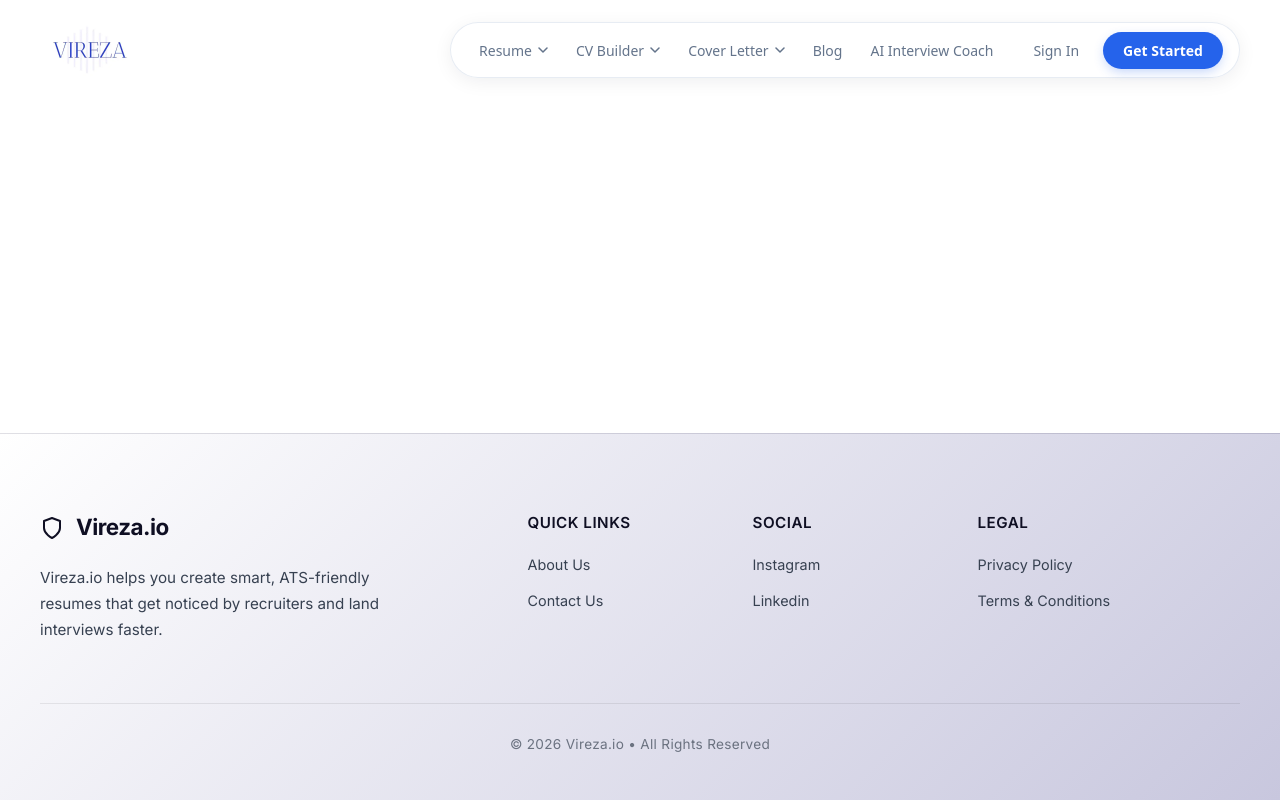
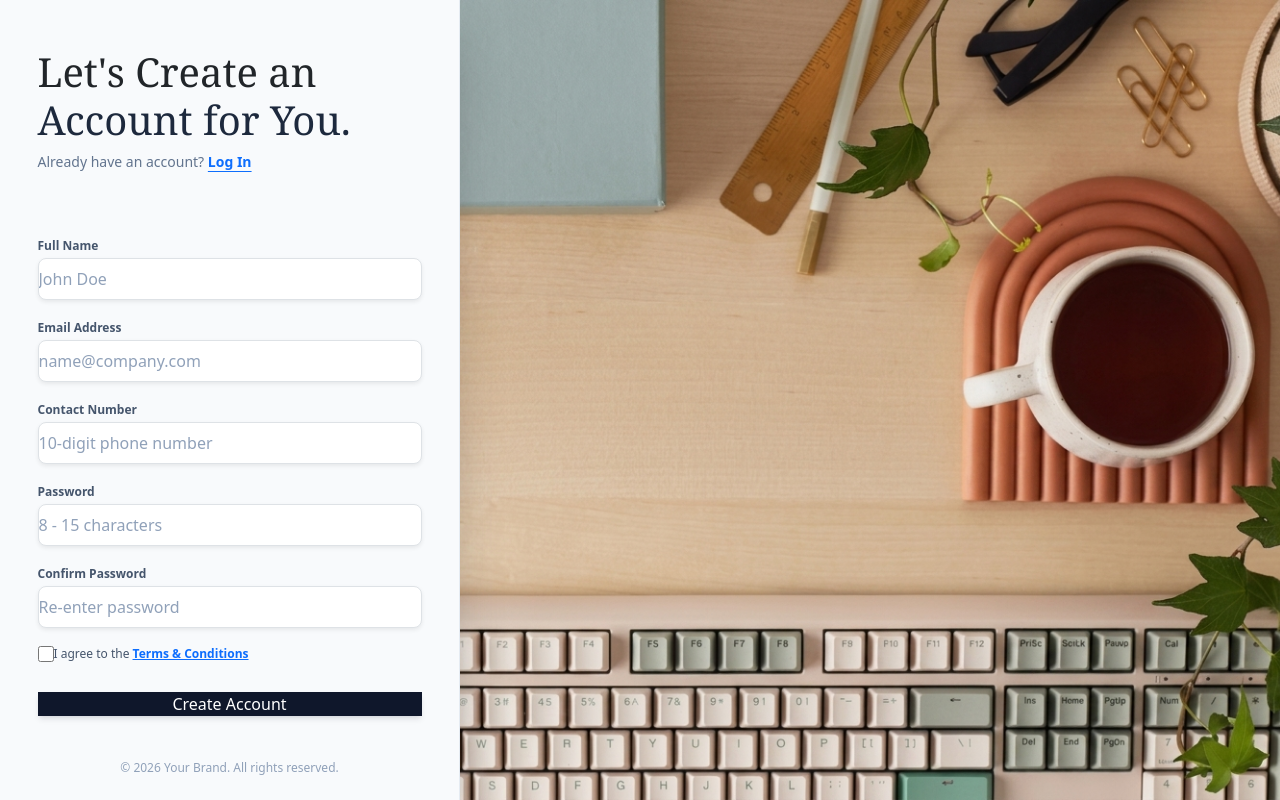
Before and after one commit to ojhaprabhanshu-ui/Minors, a React (Vite) app in the folder frontend/: page /signup in a window 1280 px wide. Built offline with nearby package versions, Linux system fonts and the light colour scheme.

Commit message:
Add signup/login pages with proper routing and styling

```diff
--- a/frontend/index.html
+++ b/frontend/index.html
@@ -5,15 +5,29 @@
     <link rel="icon" type="image/svg+xml" href="/favicon.svg" />
     <meta name="viewport" content="width=device-width, initial-scale=1.0" />
     <!-- Font Awesome CDN (Free v6.5.1) -->
-    <link rel="stylesheet" href="https://cdnjs.cloudflare.com/ajax/libs/font-awesome/6.5.1/css/all.min.css" crossorigin="anonymous" referrerpolicy="no-referrer" />
+    <link
+      rel="stylesheet"
+      href="https://cdnjs.cloudflare.com/ajax/libs/font-awesome/6.5.1/css/all.min.css"
+      crossorigin="anonymous"
+      referrerpolicy="no-referrer"
+    />
 
     <!-- Bootstrap CSS -->
-    <link href="https://cdn.jsdelivr.net/npm/bootstrap@5.3.8/dist/css/bootstrap.min.css" rel="stylesheet" integrity="sha384-sRIl4kxILFvY47J16cr9ZwB07vP4J8+LH7qKQnuqkuIAvNWLzeN8tE5YBujZqJLB" crossorigin="anonymous">
+    <link
+      href="https://cdn.jsdelivr.net/npm/bootstrap@5.3.8/dist/css/bootstrap.min.css"
+      rel="stylesheet"
+      integrity="sha384-sRIl4kxILFvY47J16cr9ZwB07vP4J8+LH7qKQnuqkuIAvNWLzeN8tE5YBujZqJLB"
+      crossorigin="anonymous"
+    />
     <title>Vireza</title>
   </head>
   <body>
     <div id="root"></div>
     <script type="module" src="/src/main.jsx"></script>
-    <script src="https://cdn.jsdelivr.net/npm/bootstrap@5.3.8/dist/js/bootstrap.bundle.min.js" integrity="sha384-FKyoEForCGlyvwx9Hj09JcYn3nv7wiPVlz7YYwJrWVcXK/BmnVDxM+D2scQbITxI" crossorigin="anonymous"></script>
+    <script
+      src="https://cdn.jsdelivr.net/npm/bootstrap@5.3.8/dist/js/bootstrap.bundle.min.js"
+      integrity="sha384-FKyoEForCGlyvwx9Hj09JcYn3nv7wiPVlz7YYwJrWVcXK/BmnVDxM+D2scQbITxI"
+      crossorigin="anonymous"
+    ></script>
   </body>
 </html>
--- a/frontend/package.json
+++ b/frontend/package.json
@@ -10,6 +10,7 @@
     "preview": "vite preview"
   },
   "dependencies": {
+    "@tailwindcss/postcss": "^4.3.3",
     "@tailwindcss/vite": "^4.3.3",
     "react": "^19.2.8",
     "react-dom": "^19.2.8",
@@ -20,10 +21,13 @@
     "@types/react": "^19.2.17",
     "@types/react-dom": "^19.2.3",
     "@vitejs/plugin-react": "^6.0.4",
+    "autoprefixer": "^10.5.4",
     "eslint": "^10.8.0",
     "eslint-plugin-react-hooks": "^7.1.1",
     "eslint-plugin-react-refresh": "^0.5.3",
     "globals": "^17.7.0",
+    "postcss": "^8.5.26",
+    "tailwindcss": "^4.3.3",
     "vite": "^8.2.0"
   }
 }
--- /dev/null
+++ b/frontend/postcss.config.js
@@ -0,0 +1,5 @@
+export default {
+  plugins: {
+    '@tailwindcss/postcss': {},
+  },
+}
--- a/frontend/src/App.jsx
+++ b/frontend/src/App.jsx
@@ -1,23 +1,31 @@
 import React from "react";
-import { Routes, Route } from "react-router-dom";
+import { Routes, Route, useLocation } from "react-router-dom";
 import Navbar from "./landing_page/Navbar";
 import Footer from "./landing_page/Footer";
 import Homepage from "./landing_page/home/Homepage";
 import ResumeATSpage from "./landing_page/resume/ResumeATSpage";
 import "./landing_page/css/App.css";
+import Signup from "./landing_page/signup/Signup";
+import Login from "./landing_page/login/login_page";
 
 function App() {
+  const location = useLocation();
+  const hideLayout = ["/signup", "/login"].includes(location.pathname);
+
   return (
     <div className="app-container">
-      <Navbar />
+      {!hideLayout && <Navbar />}
+
       <main className="main-content">
         <Routes>
           <Route path="/" element={<Homepage />} />
           <Route path="/resumeATS" element={<ResumeATSpage />} />
-          <Route path="/blog" element={<ResumeATSpage />} />
+          <Route path="/signup" element={<Signup />} />
+          <Route path="/login" element={<Login />} />
         </Routes>
       </main>
-      <Footer />
+
+      {!hideLayout && <Footer />}
     </div>
   );
 }
--- a/frontend/src/index.css
+++ b/frontend/src/index.css
@@ -2,3 +2,6 @@
 
 
 /*  added this file so tailwind css can be used */
+@tailwind base;
+@tailwind components;
+@tailwind utilities;
--- a/frontend/src/landing_page/signup/Signup.jsx
+++ b/frontend/src/landing_page/signup/Signup.jsx
@@ -115,10 +115,7 @@ const Signup = () => {
 
   return (
     <div className="h-screen w-full overflow-hidden flex items-stretch">
-
       <div className="bg-slate-50/90 backdrop-blur-md shadow-2xl px-10 py-10 h-full flex flex-col items-center justify-between border-r border-slate-200/80 z-10 shrink-0 w-[460px] overflow-y-auto custom-scrollbar">
-
-
         <div className="w-full max-w-sm pt-4">
           <h1 className="text-3xl font-serif text-slate-900 mt-4 leading-snug">
             Let's Create an <br />
@@ -128,7 +125,7 @@ const Signup = () => {
           <p className="text-sm text-slate-500 mt-2">
             Already have an account?{" "}
             <a
-              href="#login"
+              href="/login"
               className="text-amber-800 font-semibold hover:text-amber-900 underline underline-offset-4 transition-colors"
             >
               Log In
@@ -136,10 +133,8 @@ const Signup = () => {
           </p>
         </div>
 
-
         <form onSubmit={onsubmit} className="w-full max-w-sm my-auto py-4">
           <div className="flex flex-col gap-3.5">
-
             <div className="w-full">
               <label className="block text-xs font-semibold text-slate-600 mb-1">
                 Full Name
@@ -151,14 +146,13 @@ const Signup = () => {
                 value={formdata.fullname}
                 onChange={handleChange}
                 placeholder="John Doe"
-                className="w-full bg-white border border-slate-200 rounded-lg px-3.5 py-2 text-sm text-slate-800 placeholder-slate-400 outline-none transition-all duration-200 focus:border-amber-700 focus:ring-2 focus:ring-amber-700/10 shadow-sm"
+                className="w-full bg-white border border-slate-200 rounded-lg pl-6 pr-3.5 py-2 text-sm text-slate-800 placeholder-slate-400 outline-none transition-all duration-200 focus:border-amber-700 focus:ring-2 focus:ring-amber-700/10 shadow-sm"
               />
               {errors.fullname && (
                 <p className="text-rose-500 text-xs mt-1 font-medium">{errors.fullname}</p>
               )}
             </div>
 
-            {/* Email */}
             <div className="w-full">
               <label className="block text-xs font-semibold text-slate-600 mb-1">
                 Email Address
@@ -170,13 +164,12 @@ const Signup = () => {
                 value={formdata.email}
                 onChange={handleChange}
                 placeholder="name@company.com"
-                className="w-full bg-white border border-slate-200 rounded-lg px-3.5 py-2 text-sm text-slate-800 placeholder-slate-400 outline-none transition-all duration-200 focus:border-amber-700 focus:ring-2 focus:ring-amber-700/10 shadow-sm"
+                className="w-full bg-white border border-slate-200 rounded-lg pl-6 pr-3.5 py-2 text-sm text-slate-800 placeholder-slate-400 outline-none transition-all duration-200 focus:border-amber-700 focus:ring-2 focus:ring-amber-700/10 shadow-sm"
               />
               {errors.email && (
                 <p className="text-rose-500 text-xs mt-1 font-medium">{errors.email}</p>
               )}
             </div>
-
 
             <div className="w-full">
               <label className="block text-xs font-semibold text-slate-600 mb-1">
@@ -189,13 +182,12 @@ const Signup = () => {
                 value={formdata.phone}
                 onChange={handleChange}
                 placeholder="10-digit phone number"
-                className="w-full bg-white border border-slate-200 rounded-lg px-3.5 py-2 text-sm text-slate-800 placeholder-slate-400 outline-none transition-all duration-200 focus:border-amber-700 focus:ring-2 focus:ring-amber-700/10 shadow-sm"
+                className="w-full bg-white border border-slate-200 rounded-lg pl-6 pr-3.5 py-2 text-sm text-slate-800 placeholder-slate-400 outline-none transition-all duration-200 focus:border-amber-700 focus:ring-2 focus:ring-amber-700/10 shadow-sm"
               />
               {errors.phone && (
                 <p className="text-rose-500 text-xs mt-1 font-medium">{errors.phone}</p>
               )}
             </div>
-
 
             <div className="w-full">
               <label className="block text-xs font-semibold text-slate-600 mb-1">
@@ -208,13 +200,12 @@ const Signup = () => {
                 value={formdata.password}
                 onChange={handleChange}
                 placeholder="8 - 15 characters"
-                className="w-full bg-white border border-slate-200 rounded-lg px-3.5 py-2 text-sm text-slate-800 placeholder-slate-400 outline-none transition-all duration-200 focus:border-amber-700 focus:ring-2 focus:ring-amber-700/10 shadow-sm"
+                className="w-full bg-white border border-slate-200 rounded-lg pl-6 pr-3.5 py-2 text-sm text-slate-800 placeholder-slate-400 outline-none transition-all duration-200 focus:border-amber-700 focus:ring-2 focus:ring-amber-700/10 shadow-sm"
               />
               {errors.password && (
                 <p className="text-rose-500 text-xs mt-1 font-medium">{errors.password}</p>
               )}
             </div>
-
 
             <div className="w-full">
               <label className="block text-xs font-semibold text-slate-600 mb-1">
@@ -227,13 +218,12 @@ const Signup = () => {
                 value={formdata.confirmpass}
                 onChange={handleChange}
                 placeholder="Re-enter password"
-                className="w-full bg-white border border-slate-200 rounded-lg px-3.5 py-2 text-sm text-slate-800 placeholder-slate-400 outline-none transition-all duration-200 focus:border-amber-700 focus:ring-2 focus:ring-amber-700/10 shadow-sm"
+                className="w-full bg-white border border-slate-200 rounded-lg pl-6 pr-3.5 py-2 text-sm text-slate-800 placeholder-slate-400 outline-none transition-all duration-200 focus:border-amber-700 focus:ring-2 focus:ring-amber-700/10 shadow-sm"
               />
               {errors.confirmpass && (
                 <p className="text-rose-500 text-xs mt-1 font-medium">{errors.confirmpass}</p>
               )}
             </div>
-
 
             <div className="w-full mt-1">
               <div className="flex items-center">
@@ -259,7 +249,6 @@ const Signup = () => {
                 <p className="text-rose-500 text-xs mt-1 font-medium">{errors.agreeterms}</p>
               )}
             </div>
-
 
             <button
               type="submit"
--- a/frontend/src/main.jsx
+++ b/frontend/src/main.jsx
@@ -2,6 +2,7 @@ import React from "react";
 import ReactDOM from "react-dom/client";
 import { BrowserRouter } from "react-router-dom";
 import App from "./App";
+import './index.css';
 
 ReactDOM.createRoot(document.getElementById("root")).render(
   <React.StrictMode>
--- /dev/null
+++ b/frontend/tailwind.config.js
@@ -0,0 +1,10 @@
+export default {
+  content: [
+    "./index.html",
+    "./src/**/*.{js,jsx}",
+  ],
+  theme: {
+    extend: {},
+  },
+  plugins: [],
+}
```
Also changed, not shown: frontend/src/landing_page/login/login_page.jsx (+6 -18 lines), 1 other file (tests, documents, lock files or other folders).
